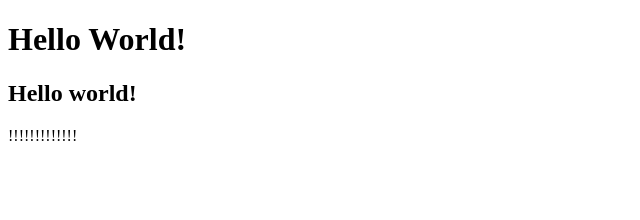
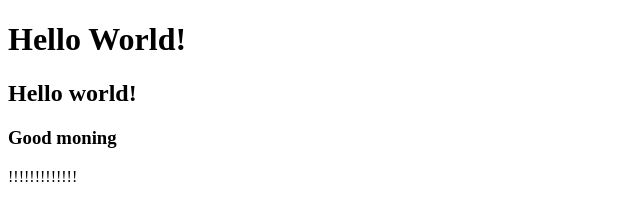
Before and after one commit to DukaDima/resume-project, a plain HTML site: page index.html in a window 1280 px wide. Shown: the whole page, without its empty margins (0-640 px from the left). Drawn offline with Linux system fonts and the light colour scheme.

Commit message:
Добавляет "Доброе утро"
"Hello world"  добавило в прошлом коммите.

```diff
--- a/index.html
+++ b/index.html
@@ -9,6 +9,7 @@
        <div></div>
          <h1>Hello World!</h1>
          <h2>Hello world!</h2>
+         <h3>Good moning</h3>
           <span>!!!!!!!!!!!!!</span>
       </div>
    </body>
```
